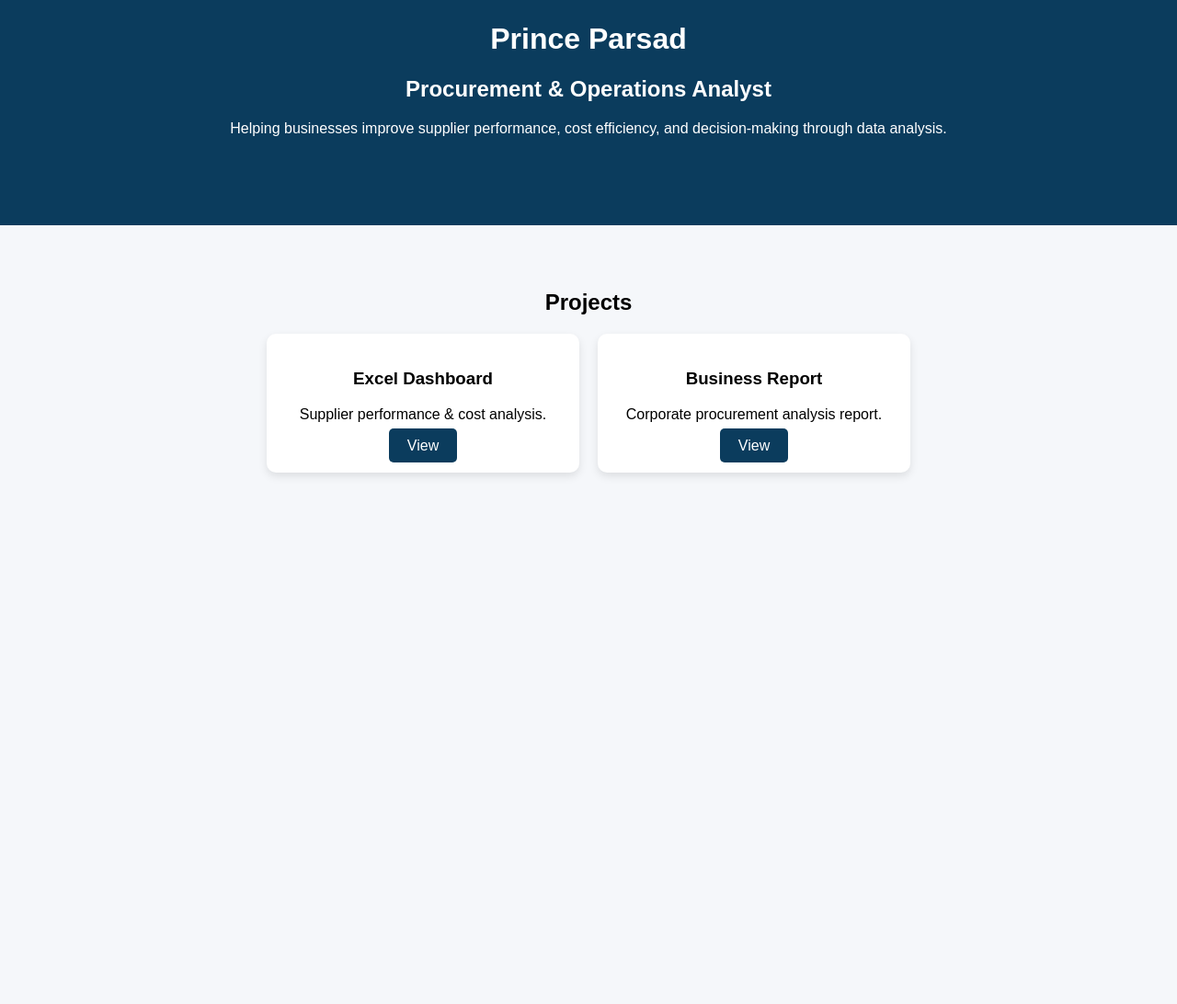
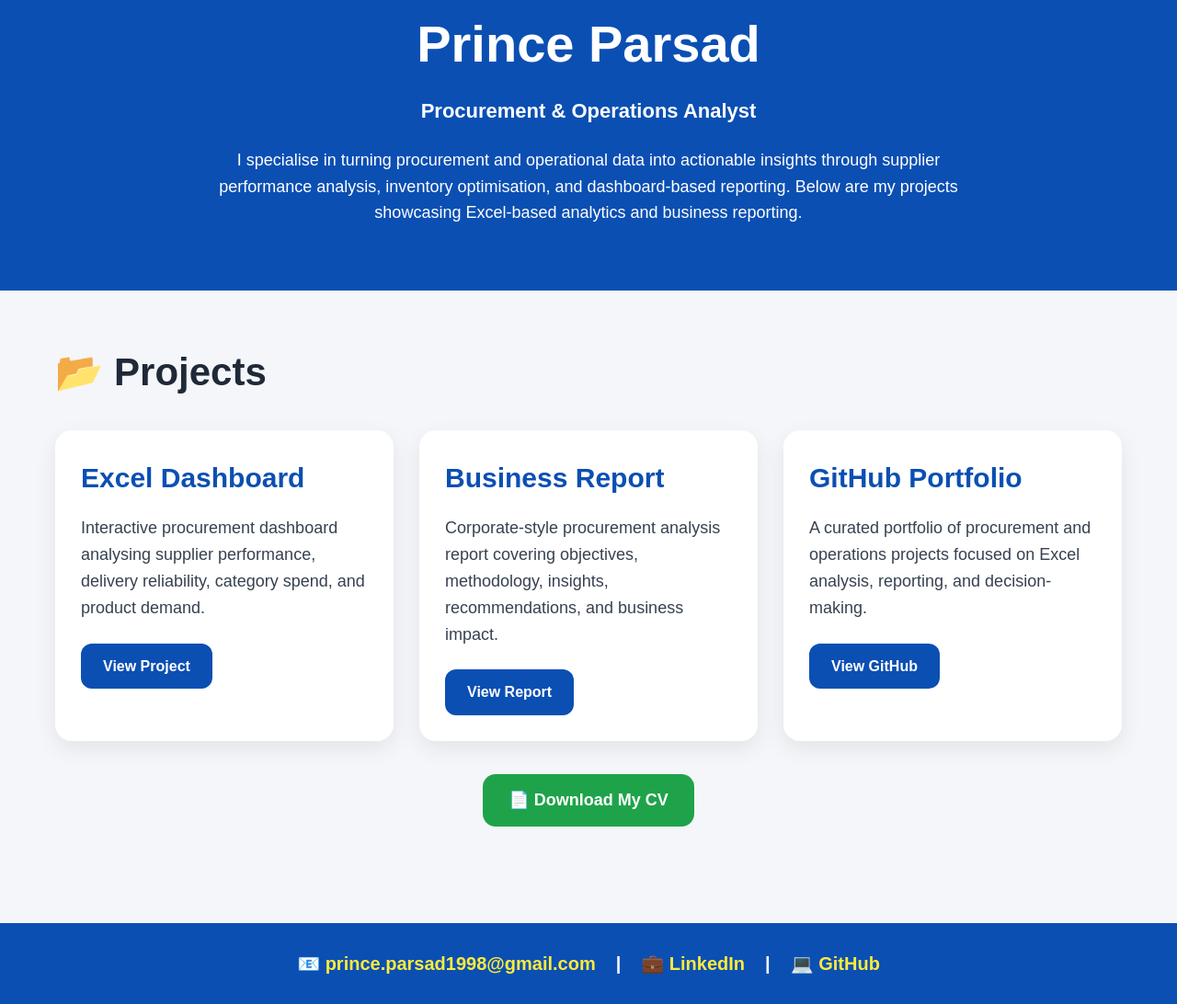
Before and after one commit to princeparsad/princeparsad.github.io, a plain HTML site: page index.html in a window 1280 px wide. Shown: the part 77-1169 px from the top of the page at 92% size. Before the commit the page ends 800 px from the top, so only its background shows below. Drawn offline with Linux system fonts and the light colour scheme.

Commit message:
Revamp index.html structure and styling

```diff
--- a/index.html
+++ b/index.html
@@ -1,44 +1,246 @@
 <!DOCTYPE html>
-<html>
+<html lang="en">
 <head>
-<title>Prince Parsad</title>
+  <meta charset="UTF-8" />
+  <meta name="viewport" content="width=device-width, initial-scale=1.0" />
+  <title>Prince Parsad | Procurement & Operations Analyst</title>
   <style>
-body { margin:0; font-family: Arial; background:#f5f7fa; }
-.header { background:#0B3C5D; color:white; text-align:center; padding:80px 20px; }
-.section { padding:50px; text-align:center; }
-.projects { display:flex; gap:20px; justify-content:center; flex-wrap:wrap; }
-.card { background:white; padding:20px; width:300px; border-radius:10px; box-shadow:0 4px 10px rgba(0,0,0,0.1);}
-.btn { padding:10px 20px; background:#0B3C5D; color:white; text-decoration:none; border-radius:5px;}
+    * {
+      margin: 0;
+      padding: 0;
+      box-sizing: border-box;
+    }
+
+    body {
+      font-family: Arial, sans-serif;
+      background: #f4f6f9;
+      color: #1f2937;
+      line-height: 1.6;
+    }
+
+    .hero {
+      background: #0b4fb3;
+      color: white;
+      text-align: center;
+      padding: 80px 20px 70px;
+    }
+
+    .hero h1 {
+      font-size: 56px;
+      font-weight: 700;
+      margin-bottom: 10px;
+    }
+
+    .hero h2 {
+      font-size: 22px;
+      margin-bottom: 22px;
+      font-weight: 600;
+    }
+
+    .hero p {
+      max-width: 850px;
+      margin: 0 auto;
+      font-size: 18px;
+    }
+
+    .section {
+      max-width: 1200px;
+      margin: 0 auto;
+      padding: 55px 20px;
+    }
+
+    .section-title {
+      font-size: 42px;
+      font-weight: 700;
+      margin-bottom: 30px;
+      color: #1f2937;
+    }
+
+    .projects {
+      display: grid;
+      grid-template-columns: repeat(auto-fit, minmax(280px, 1fr));
+      gap: 28px;
+    }
+
+    .card {
+      background: white;
+      border-radius: 18px;
+      padding: 28px;
+      box-shadow: 0 8px 24px rgba(0, 0, 0, 0.08);
+      transition: transform 0.2s ease, box-shadow 0.2s ease;
+    }
+
+    .card:hover {
+      transform: translateY(-6px);
+      box-shadow: 0 12px 30px rgba(0, 0, 0, 0.12);
+    }
+
+    .card h3 {
+      font-size: 30px;
+      margin-bottom: 16px;
+      color: #0b4fb3;
+    }
+
+    .card p {
+      font-size: 18px;
+      margin-bottom: 24px;
+      color: #374151;
+    }
+
+    .btn {
+      display: inline-block;
+      padding: 12px 24px;
+      border-radius: 12px;
+      background: #0b4fb3;
+      color: white;
+      text-decoration: none;
+      font-weight: 700;
+      transition: background 0.2s ease;
+    }
+
+    .btn:hover {
+      background: #083b84;
+    }
+
+    .resume-wrap {
+      text-align: center;
+      margin-top: 36px;
+    }
+
+    .resume-btn {
+      background: #1fa34a;
+      padding: 14px 28px;
+      border-radius: 14px;
+      text-decoration: none;
+      color: white;
+      font-size: 18px;
+      font-weight: 700;
+      display: inline-block;
+    }
+
+    .resume-btn:hover {
+      background: #16803a;
+    }
+
+    .footer {
+      background: #0b4fb3;
+      color: white;
+      padding: 28px 20px;
+      margin-top: 50px;
+    }
+
+    .footer-links {
+      max-width: 1200px;
+      margin: 0 auto;
+      display: flex;
+      justify-content: center;
+      flex-wrap: wrap;
+      gap: 22px;
+      font-size: 20px;
+      font-weight: 600;
+    }
+
+    .footer a {
+      color: #ffeb3b;
+      text-decoration: none;
+    }
+
+    .footer a:hover {
+      text-decoration: underline;
+    }
+
+    @media (max-width: 768px) {
+      .hero h1 {
+        font-size: 40px;
+      }
+
+      .hero h2 {
+        font-size: 20px;
+      }
+
+      .hero p {
+        font-size: 16px;
+      }
+
+      .section-title {
+        font-size: 34px;
+      }
+
+      .card h3 {
+        font-size: 26px;
+      }
+
+      .card p,
+      .footer-links {
+        font-size: 17px;
+      }
+    }
   </style>
 </head>
-
 <body>
 
-<div class="header">
+  <section class="hero">
     <h1>Prince Parsad</h1>
     <h2>Procurement & Operations Analyst</h2>
-<p>Helping businesses improve supplier performance, cost efficiency, and decision-making through data analysis.</p>
-</div>
+    <p>
+      I specialise in turning procurement and operational data into actionable insights through
+      supplier performance analysis, inventory optimisation, and dashboard-based reporting.
+      Below are my projects showcasing Excel-based analytics and business reporting.
+    </p>
+  </section>
 
-<div class="section">
-<h2>Projects</h2>
+  <section class="section">
+    <h2 class="section-title">📂 Projects</h2>
 
     <div class="projects">
-
       <div class="card">
         <h3>Excel Dashboard</h3>
-<p>Supplier performance & cost analysis.</p>
-<a class="btn" href="https://github.com/princeparsad/Inventory-Supplier-Dashboard">View</a>
+        <p>
+          Interactive procurement dashboard analysing supplier performance, delivery reliability,
+          category spend, and product demand.
+        </p>
+        <a class="btn" href="https://github.com/princeparsad/Inventory-Supplier-Dashboard" target="_blank">
+          View Project
+        </a>
       </div>
 
       <div class="card">
         <h3>Business Report</h3>
-<p>Corporate procurement analysis report.</p>
-<a class="btn" href="https://github.com/princeparsad/Inventory-Supplier-Dashboard/blob/main/Procurement_Analysis_Report.pdf">View</a>
+        <p>
+          Corporate-style procurement analysis report covering objectives, methodology, insights,
+          recommendations, and business impact.
+        </p>
+        <a class="btn" href="https://github.com/princeparsad/Inventory-Supplier-Dashboard/blob/main/Procurement_Analysis_Report.pdf" target="_blank">
+          View Report
+        </a>
       </div>
 
+      <div class="card">
+        <h3>GitHub Portfolio</h3>
+        <p>
+          A curated portfolio of procurement and operations projects focused on Excel analysis,
+          reporting, and decision-making.
+        </p>
+        <a class="btn" href="https://github.com/princeparsad" target="_blank">
+          View GitHub
+        </a>
       </div>
     </div>
 
+    <div class="resume-wrap">
+      <a class="resume-btn" href="YOUR_CV_FILE_LINK_HERE" target="_blank">📄 Download My CV</a>
+    </div>
+  </section>
+
+  <footer class="footer">
+    <div class="footer-links">
+      <a href="mailto:prince.parsad1998@gmail.com">📧 prince.parsad1998@gmail.com</a>
+      <span>|</span>
+      <a href="https://www.linkedin.com/in/prince-parsad/" target="_blank">💼 LinkedIn</a>
+      <span>|</span>
+      <a href="https://github.com/princeparsad" target="_blank">💻 GitHub</a>
+    </div>
+  </footer>
+
 </body>
 </html>
```
Lines whose indentation alone changed are shown as unchanged.
